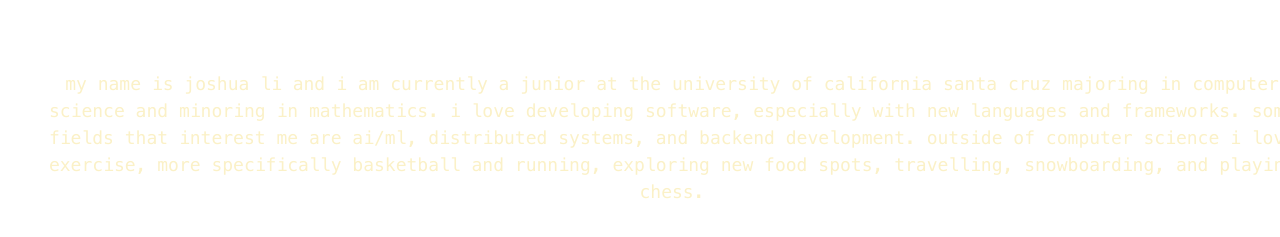
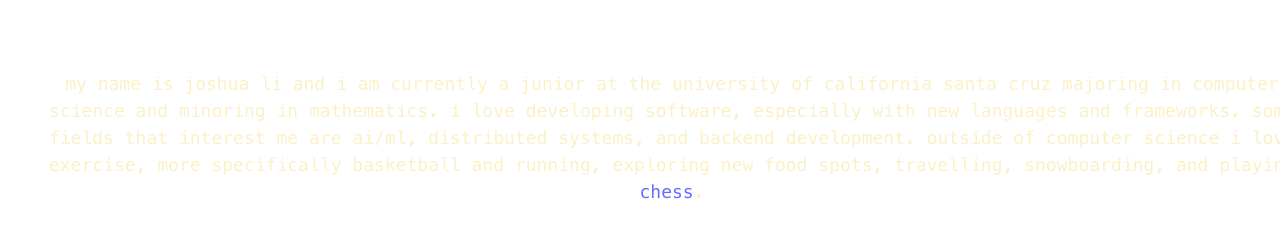
Before and after one commit to jishli113/jli-portfolio, a React (Vite) app: page / in a window 1280 px wide. Shown: the part 2823-3060 px from the top of the page. Built offline with nearby package versions, Linux system fonts and the light colour scheme.

Commit message:
adding chess link

```diff
--- a/src/App.tsx
+++ b/src/App.tsx
@@ -134,7 +134,7 @@
       <Box>
         <h4 className='about-me-text'>my name is joshua li and i am currently a junior at the university of california santa cruz majoring in computer science and minoring in mathematics. i love developing software,
            especially with new languages and frameworks. some fields that interest me are ai/ml, distributed systems, and backend development.
-            outside of computer science i love exercise, more specifically basketball and running, exploring new food spots, travelling, snowboarding, and playing chess.</h4>
+            outside of computer science i love exercise, more specifically basketball and running, exploring new food spots, travelling, snowboarding, and playing <a href='https://www.chess.com/member/jishhhhhhhhhh'>chess</a>.</h4>
       </Box>
     </Box>
     </>
```
